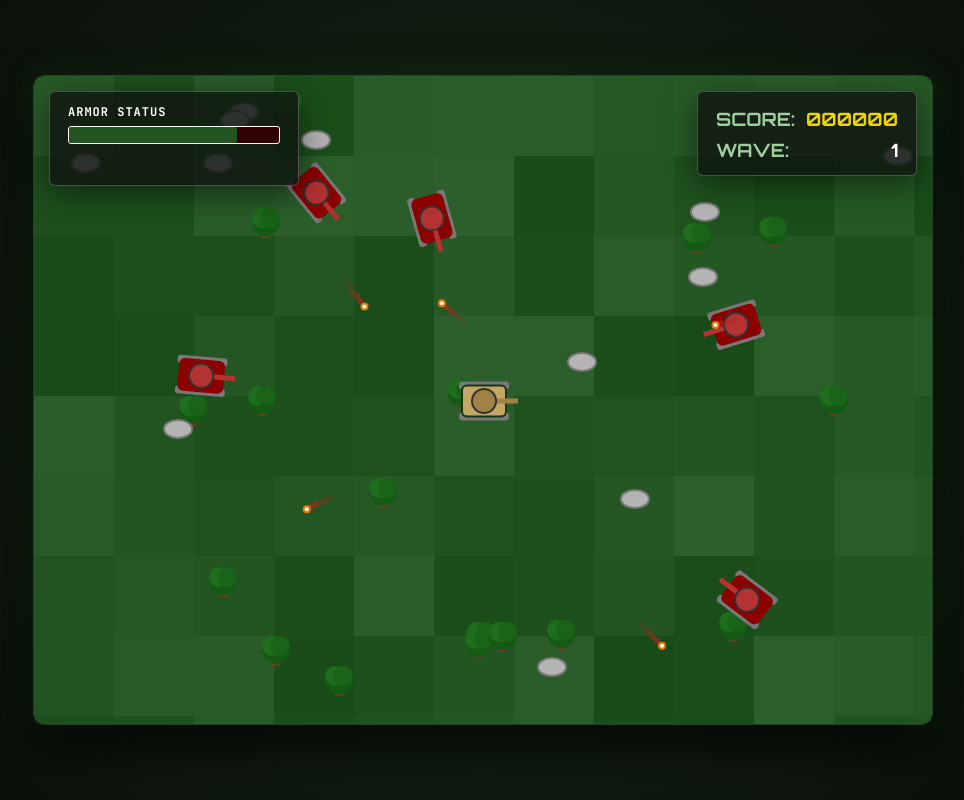
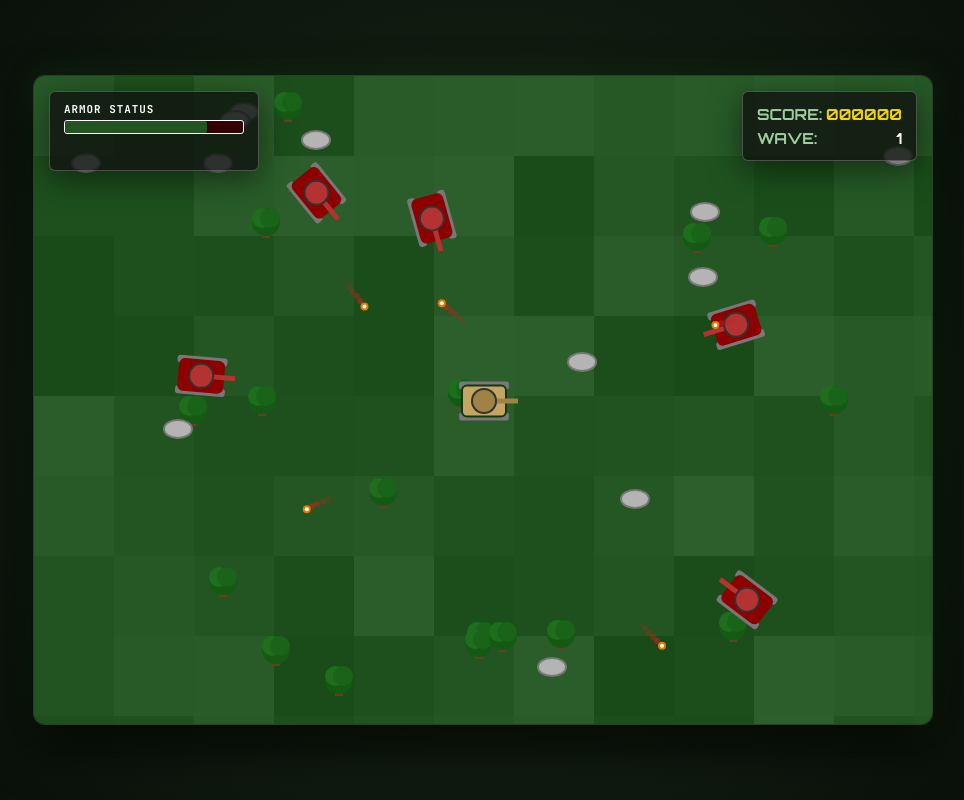
Before and after one commit to bvrao204/PyroTankX, a website built with Vite: page index.html in a window 1280 px wide. Both pictures are taken after a click on the button "SINGLE PLAYER". Shown: the whole page, without its empty margins (157-1121 px from the left). Built offline with nearby package versions, Linux system fonts and the light colour scheme; some packages are replaced by stand-ins of ours.

Commit message:
style: decrease scoreboard HUD panel sizes

```diff
--- a/style.css
+++ b/style.css
@@ -192,21 +192,21 @@ body {
   background: rgba(15, 20, 15, 0.82);
   border: 1px solid rgba(180, 180, 180, 0.35);
   border-radius: 6px;
-  padding: 12px 18px;
+  padding: 10px 14px;
   box-shadow: 0 8px 32px 0 rgba(0, 0, 0, 0.5);
 }
 
 #hudLeft {
   left: 15px;
-  width: 250px;
-  height: 95px;
+  width: 210px;
+  height: 80px;
   display: flex;
   flex-direction: column;
   justify-content: space-between;
 }
 
 .hud-title {
-  font-size: 0.75rem;
+  font-size: 0.68rem;
   font-weight: 700;
   color: #ffffff;
   letter-spacing: 1px;
@@ -215,10 +215,10 @@ body {
 .health-bar-container {
   background-color: #320000;
   border: 1px solid #ffffff;
-  height: 18px;
+  height: 14px;
   border-radius: 3px;
   overflow: hidden;
-  margin-top: 6px;
+  margin-top: 4px;
 }
 
 .health-bar {
@@ -229,9 +229,9 @@ body {
 }
 
 .powerup-text {
-  font-size: 0.75rem;
+  font-size: 0.68rem;
   font-weight: 700;
-  margin-top: 6px;
+  margin-top: 4px;
   letter-spacing: 1px;
 }
 
@@ -254,17 +254,17 @@ body {
 
 #hudRight {
   right: 15px;
-  width: 220px;
-  height: 85px;
+  width: 175px;
+  height: 70px;
   display: flex;
   flex-direction: column;
   justify-content: center;
-  gap: 8px;
+  gap: 5px;
 }
 
 .hud-stat {
   font-family: 'Orbitron', sans-serif;
-  font-size: 1.15rem;
+  font-size: 0.95rem;
   font-weight: 700;
   display: flex;
   justify-content: space-between;
```
